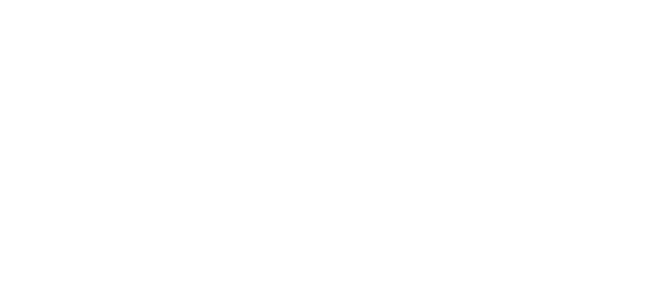
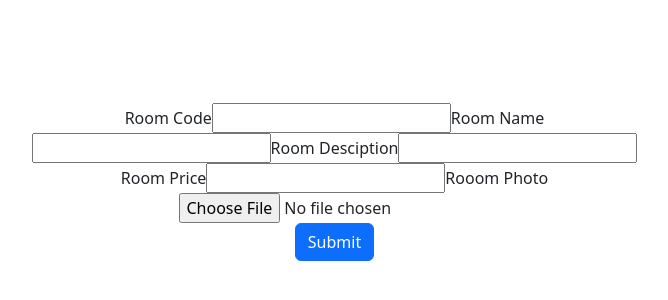
Before and after one commit to arifmuhamadiqbal/Honance-Hotel-Frontend, a React (Create React App) app: page /formtambah in a window 1280 px wide. Shown: the part 266-566 px from the top of the page, without its empty margins (68-736 px from the left). Built offline with nearby package versions, Linux system fonts and the light colour scheme.

Commit message:
add rooms frontnd

```diff
--- a/src/components/admin/FormTambah.js
+++ b/src/components/admin/FormTambah.js
@@ -4,44 +4,39 @@
 import { Form, Button } from "react-bootstrap";
 
 const FormTambah = () => {
-  /* const [kodeKamar, setKodeKamar] = useState("");
+  const [kodeKamar, setKodeKamar] = useState("");
   const [namaKamar, setNamaKamar] = useState("");
   const [deskripsiKamar, setDeskripsiKamar] = useState("");
   const [hargaKamar, setHargaKamar] = useState("");
-  const [namaFoto, setNamaFoto] = useState("");
-  const [urlFoto, setUrlFoto] = useState("");
-  const [file, setFile] = useState("");
-  const [preview, setPreview] = useState("");
+  const [namaFile, setNamaFile] = useState("");
+  const [file, setFile] = useState();
   const navigate = useNavigate();
 
-  console.log(kodeKamar);
-  console.log(namaKamar);
-  console.log(deskripsiKamar);
-  console.log(hargaKamar);
-  console.log(file);
-
-  const loadImage = (e) => {
+  /* const loadImage = (e) => {
     const image = e.target.files[0];
     setFile(image);
     setPreview(URL.createObjectURL(image));
-  };
+  }; */
 
-  const tambah = async (e) => {
+  /* const tambah = async (e) => {
     e.preventDefault();
     const formData = new FormData();
     formData.append("kodeKamar", kodeKamar);
     formData.append("namaKamar", namaKamar);
     formData.append("deskripsiKamar", deskripsiKamar);
     formData.append("hargaKamar", hargaKamar);
-    console.log("isi file adalah ", file);
+    formData.append("filename", namaFile);
+    formData.append("file", fileKamar);
     try {
-      await axios.post("http://localhost:3020/addRooms", formData);
+      await axios.post("http://localhost:3020/addRooms", formData)
+        .then((data) => {
+          console.log(data);
+        })
     } catch (error) {
       console.log(error.message);
     }
-  };
+  }; */
 
-  return ( */
   {/*  {preview ? (
               <img
                 style={{ width: "200px", height: "250px" }}
@@ -51,63 +46,79 @@
             ) : (
               ""
             )} */}
-    {/* <div className="container mt-5">
+
+  return (
+    <div className="container mt-5">
       <div className="row">
         <div className="col-md-7">
           <form className="space-y-6"
             onSubmit={(event) => {
-                  var formdata = new FormData();
-
-                  formdata.append("nama", newProduct.nama);
-                  formdata.append("detail", newProduct.detail);
-                  formdata.append("kuantitas", newProduct.kuantitas);
-                  formdata.append("harga", newProduct.harga);
-                  formdata.append("id_jenis", newProduct.id_jenis);
-                  formdata.append("filename", newProduct.filename);
-                  formdata.append("file", newProductFile);
-                  axios
-                    .post(`http://localhost:4000/tambah-produk`, formdata)
+              const formData = new FormData();
+              formData.append("kodeKamar", kodeKamar);
+              formData.append("namaKamar", namaKamar);
+              formData.append("deskripsiKamar", deskripsiKamar);
+              formData.append("hargaKamar", hargaKamar);
+              formData.append("filename", namaFile);
+              formData.append("file", file);
+              try {
+                axios.post("http://localhost:3020/addRoom", formData)
                   .then((data) => {
-                      console.log("gege");
                     console.log(data);
-                    });
+                  })
+              } catch (error) {
+                console.log(error.message);
+              }
             }}
           />
           <div>
-                  <label
-                    htmlFor="nama-produk"
-                    className="block mb-2 text-sm font-medium text-gray-900 dark:text-white"
-                  >
-                    Nama Produk
-                  </label>
+            <label>Room Code</label>
             <input
-                    onChange={(event) => {
-                      let val = event.target.value;
-                      setNewProduct({
-                        nama: val,
-                        detail: newProduct.detail,
-                        kuantitas: newProduct.kuantitas,
-                        harga: newProduct.harga,
-                        id_jenis: newProduct.id_jenis,
-                        filename: newProduct.filename,
-                      });
-                    }}
             type="text"
-                    name="nama-produk"
-                    id="nama-produk"
-                    className="bg-gray-50 border border-gray-300 text-gray-900 text-sm rounded-lg focus:ring-blue-500 focus:border-blue-500 block w-full p-2.5 dark:bg-gray-600 dark:border-gray-500 dark:placeholder-gray-400 dark:text-white"
-                    placeholder="apa kek yang keren"
-                    required
-                  />
+            name="kodeKamar"
+            value={kodeKamar}
+              onChange={(e) => {
+                setKodeKamar(e.target.value);
+              }} />
+            <label>Room Name</label>
+            <input
+            type="text"
+            name="namaKamar"
+            value={namaKamar}
+              onChange={(e) => {
+                setNamaKamar(e.target.value);
+              }} />
+            <label>Room Desciption</label>
+            <input
+            type="text"
+            name="deskripsiKamar"
+            value={deskripsiKamar}
+              onChange={(e) => {
+                setDeskripsiKamar(e.target.value);
+              }} />
+            <label>Room Price</label>
+            <input
+            type="number"
+            name="hargaKamar"
+            value={hargaKamar}
+              onChange={(e) => {
+                setHargaKamar(e.target.value);
+              }} />
+            <label>Rooom Photo</label>
+            <input
+            type="file"
+              onChange={(e) => {
+                const foto = e.target.files[0]
+                setFile(foto);
+                setNamaFile(foto.name);
+              }} />
           </div>
-
-            <Button variant="primary" type="submit" className="d-block mt-2">
+          <Button type="submit">
             Submit
           </Button>
         </div>
       </div>
-    </div> */}
- /*  ); */
+    </div>
+  );
 };
 
 export default FormTambah;
```
Lines whose indentation alone changed are shown as unchanged.
